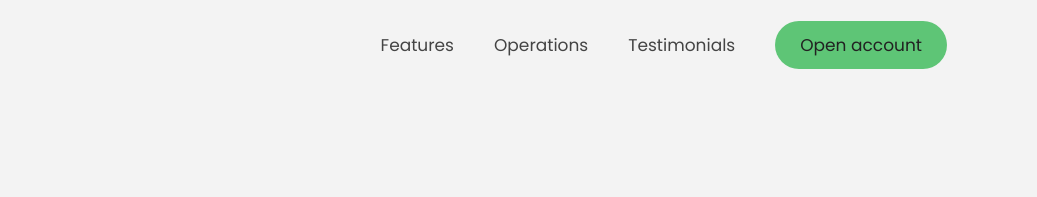
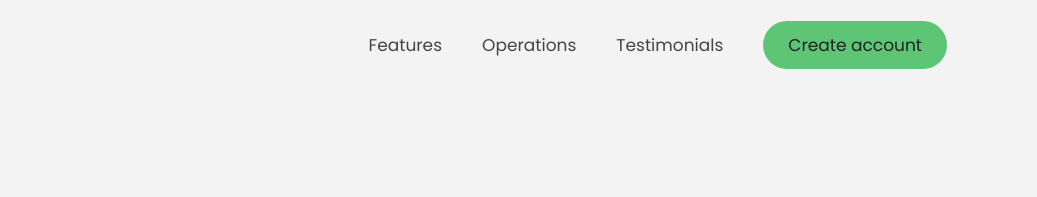
Before and after one commit to jtaylortech/bank, a plain HTML site: page index.html in a window 1280 px wide. Shown: the top 197 px of the page, 243-1280 px from the left. Drawn offline with Linux system fonts and the light colour scheme.

Commit message:
small text change

```diff
--- a/index.html
+++ b/index.html
@@ -30,7 +30,7 @@
                     <a class="nav__link" href="#section--3">Testimonials</a>
                 </li>
                 <li class="nav__item">
-                    <a class="nav__link nav__link--btn btn--show-modal" href="#">Open account</a>
+                    <a class="nav__link nav__link--btn btn--show-modal" href="#">Create account</a>
                 </li>
             </ul>
         </nav>
```
